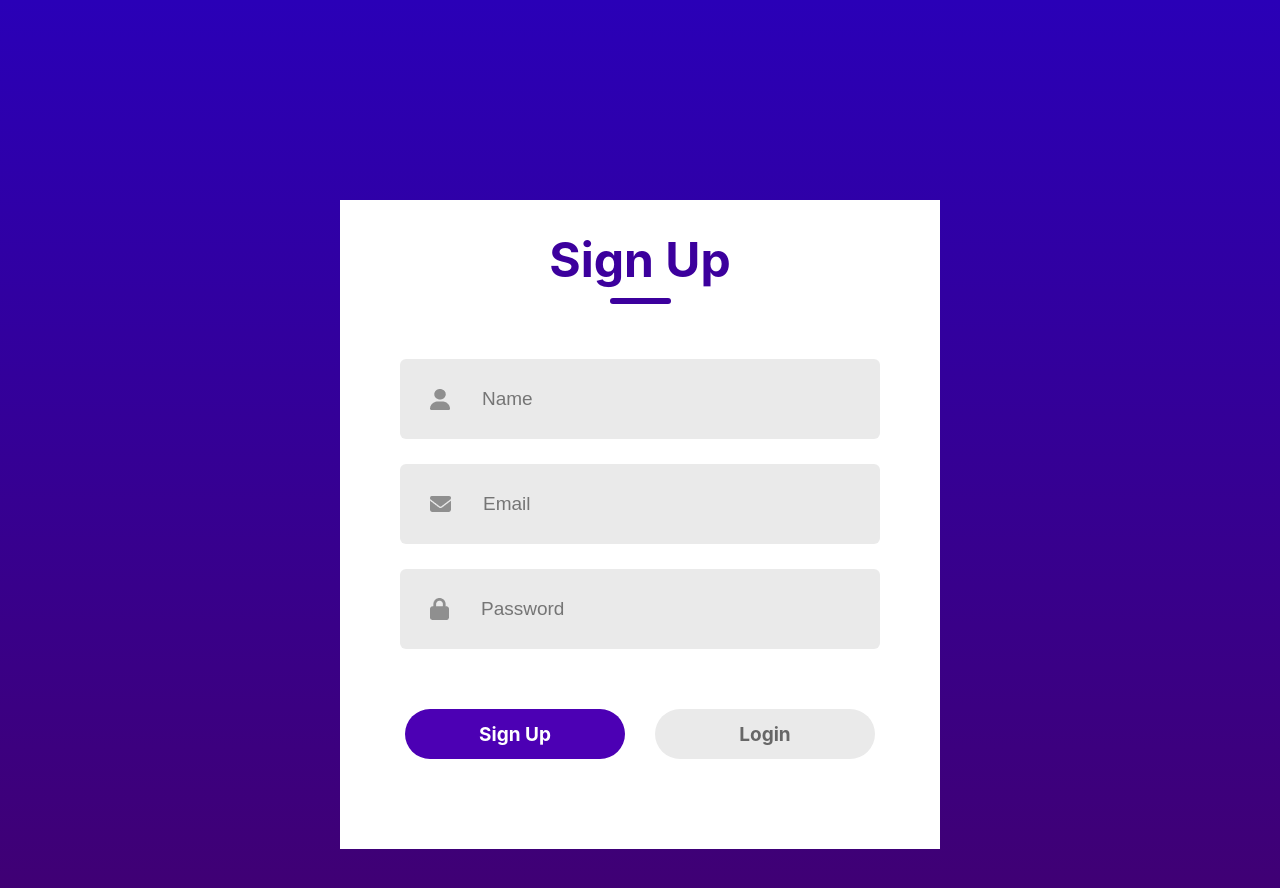
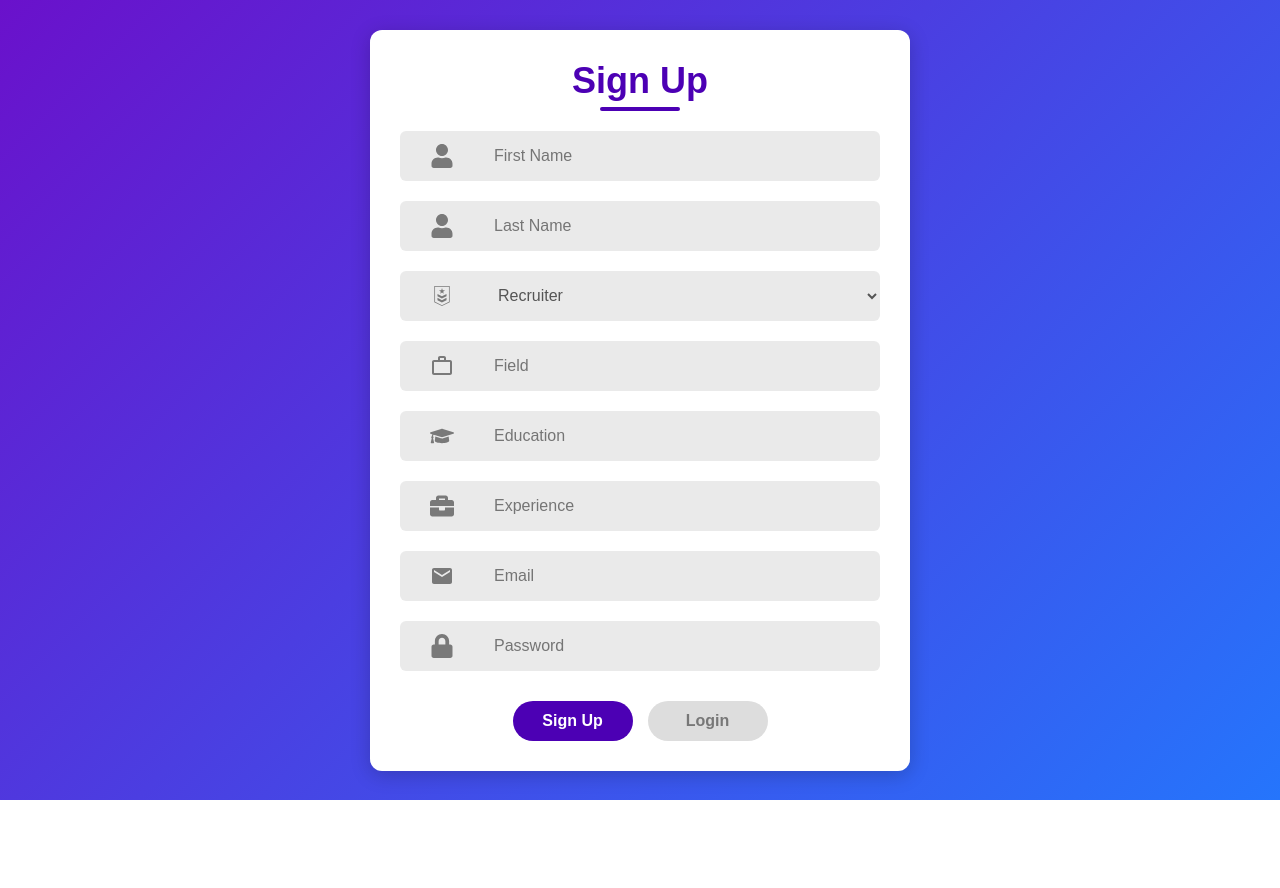
Before and after one commit to therodesun/unitedHacks, a React (Create React App) app in the folder frontend/: page / in a window 1280 px wide. Shown: the top 888 px of the page. After the commit the page ends 800 px from the top, so only its background shows below. Built offline with nearby package versions, Linux system fonts and the light colour scheme.

Commit message:
added more fields on signup

```diff
--- a/frontend/package.json
+++ b/frontend/package.json
@@ -6,6 +6,7 @@
     "cra-template": "1.2.0",
     "react": "^19.0.0",
     "react-dom": "^19.0.0",
+    "react-icons": "^5.4.0",
     "react-scripts": "5.0.1",
     "web-vitals": "^4.2.4"
   },
--- a/frontend/src/Components/LoginSignup/LoginSignup.css
+++ b/frontend/src/Components/LoginSignup/LoginSignup.css
@@ -1,101 +1,131 @@
-.container{
-    display:flex;
-    flex-direction:column;
-    margin:auto;
-    margin-top:200px;
-    width: 600px;
-    background: #fff;
-    padding-bottom: 30px;
-
+body {
+    margin: 0;
+    font-family: 'Arial', sans-serif;
+    background: linear-gradient(135deg, #6a11cb, #2575fc);
+    min-height: 100vh;
+    display: flex;
+    align-items: center;
+    justify-content: center;
 }
 
- .header{
+.container {
     display: flex;
     flex-direction: column;
     align-items: center;
-     gap: 9px;
-     width: 100%;
-     margin-top: 30px;
-
+    width: 500px;
+    background: #fff;
+    box-shadow: 0 4px 20px rgba(0, 0, 0, 0.2);
+    border-radius: 12px;
+    padding: 30px 20px;
+    overflow: hidden;
+    position: relative;
 }
 
- .text{
-     color: #3c009d;
-     font-size: 48px;
-     font-weight: 700;
+.header {
+    display: flex;
+    flex-direction: column;
+    align-items: center;
+    margin-bottom: 20px;
 }
 
- .underline{
-     width: 61px;
-     height: 6px;
-     background: #3c009d;
-     border-radius: 9px;
+.text {
+    color: #4c00b4;
+    font-size: 36px;
+    font-weight: 700;
+    text-align: center;
+    margin: 0;
 }
 
- .inputs{
-    margin-top: 55px;
+.underline {
+    width: 80px;
+    height: 4px;
+    background: #4c00b4;
+    border-radius: 5px;
+    margin-top: 5px;
+}
+
+.inputs {
     display: flex;
     flex-direction: column;
-    gap: 25px;
+    gap: 20px;
+    width: 100%;
 }
+
 
 .input{
     display: flex;
     align-items: center;
     margin: auto;
     width: 480px;
-     height: 80px;
+    height: 50px;
     background: #eaeaea;
     border-radius: 6px;
 }
 
- .input img{
-     margin: 0px 30px;
- }
-
- .input input{
-     height: 50px;
-     width: 400px;
+.input input,
+.input select {
+    flex: 1;
+    height: 100%;
     background: transparent;
     border: none;
     outline: none;
-     color: #797979;
-     font-size: 19px;
+    color: #555;
+    font-size: 16px;
+    padding-left: 10px;
+
 }
 
- .forgot-password{
-     padding-left: 62px;
-     margin-top: 27px;
+.input svg {
     color: #797979;
-     font-size: 18px;
 }
 
- .forgot-password span{
-     color: #4c00b4;
-     cursor: pointer;
+.submit-container {
+    display: flex;
+    gap: 15px;
+    margin-top: 30px;
+    width: 100%;
+    justify-content: center;
 }
 
- .submit-container{
-     display: flex;
-     gap: 30px;
-     margin: 60px auto;
- }
-
- .submit{
+.submit {
     display: flex;
     justify-content: center;
     align-items: center;
-     width: 220px;
-     height: 50px;
+    width: 120px;
+    height: 40px;
     color: #fff;
     background: #4c00b4;
-     border-radius: 50px;
-     font-size: 19px;
-     font-weight: 700;
+    border-radius: 20px;
+    font-size: 16px;
+    font-weight: 600;
     cursor: pointer;
+    transition: background 0.3s ease;
 }
 
- .gray{
-     background: #EAEAEA;
-     color: #676767;
+.submit:hover {
+    background: #5d00d6;
 }
+
+.gray {
+    background: #ddd;
+    color: #777;
+    cursor: not-allowed;
+}
+
+.forgot-password {
+    margin-top: 20px;
+    font-size: 14px;
+    color: #797979;
+}
+
+.forgot-password span {
+    color: #4c00b4;
+    cursor: pointer;
+    text-decoration: underline;
+}
+
+@media (max-width: 600px) {
+    .container {
+        width: 90%;
+    }
+}
--- a/frontend/src/Components/LoginSignup/LoginSignup.jsx
+++ b/frontend/src/Components/LoginSignup/LoginSignup.jsx
@@ -1,49 +1,82 @@
-import React from 'react'
-import './LoginSignup.css'
-import {useState} from 'react'
-
-import user_icon from '../Assets/person.png'
-import email_icon from '../Assets/email.png'
-import password_icon from '../Assets/password.png'
+import React, { useState } from 'react';
+import './LoginSignup.css';
+import { FaUser, FaGraduationCap, FaBriefcase, FaLock } from 'react-icons/fa';
+import { MdEmail, MdWorkOutline } from 'react-icons/md';
+import { GiRank3 } from 'react-icons/gi';
 
 const LoginSignup = () => {
-
     const [action, setAction] = useState("Sign Up");
 
-
-
-
-
-
-
     return (
-        <div className = 'container'>
-            <div className = "header">
-                <div className = "text">{action}</div>
-                <div className = "underline"></div>
+        <div className="container">
+            <div className="header">
+                <div className="text">{action}</div>
+                <div className="underline"></div>
             </div>
-        <div className = "inputs">
-            {action==="Login"?<div></div>: <div className = "input">
-            <img src={user_icon} alt="" />
-            <input type="text" placeholder="Name" />
-        </div>}
-
-        <div className = "input">
-            <img src={email_icon} alt="" />
-            <input type="email" placeholder="Email"/>
-        </div>
-        <div className = "input">
-            <img src={password_icon} alt="" />
-            <input type="password" placeholder="Password"/>
-        </div>
-        </div>
-        {action==="Sign Up"?<div></div>:<div className = "forgot-password">Forgot Password? <span>Click Here!</span></div>}
-
-        <div className = "submit-container">
-            <div className = {action==="Login"?"submit gray":"submit"} onClick = {()=> {setAction("Sign Up")}}>Sign Up</div>
-            <div className = {action==="Sign Up"?"submit gray":"submit" } onClick = {() => {setAction("Login")}}>Login</div>
-        </div>
-
+            <div className="inputs">
+                {action === "Sign Up" && (
+                    <>
+                        <div className="input">
+                            <FaUser size={24} color="#797979" style={{ margin: '0 30px' }} />
+                            <input type="text" placeholder="First Name" />
+                        </div>
+                        <div className="input">
+                            <FaUser size={24} color="#797979" style={{ margin: '0 30px' }} />
+                            <input type="text" placeholder="Last Name" />
+                        </div>
+                        <div className="input">
+                            <GiRank3 size={24} color="#797979" style={{ margin: '0 30px' }} />
+                            <select>
+                                <option value="recruiter">Recruiter</option>
+                                <option value="employee">Employee</option>
+                            </select>
+                        </div>
+                        <div className="input">
+                            <MdWorkOutline size={24} color="#797979" style={{ margin: '0 30px' }} />
+                            <input type="text" placeholder="Field" />
+                        </div>
+                        <div className="input">
+                            <FaGraduationCap size={24} color="#797979" style={{ margin: '0 30px' }} />
+                            <input type="text" placeholder="Education" />
+                        </div>
+                        <div className="input">
+                            <FaBriefcase size={24} color="#797979" style={{ margin: '0 30px' }} />
+                            <input type="text" placeholder="Experience" />
+                        </div>
+                    </>
+                )}
+                <div className="input">
+                    <MdEmail size={24} color="#797979" style={{ margin: '0 30px' }} />
+                    <input type="email" placeholder="Email" />
+                </div>
+                <div className="input">
+                    <FaLock size={24} color="#797979" style={{ margin: '0 30px' }} />
+                    <input type="password" placeholder="Password" />
+                </div>
+            </div>
+            {action === "Login" && (
+                <div className="forgot-password">
+                    Forgot Password? <span>Click Here!</span>
+                </div>
+            )}
+            <div className="submit-container">
+                <div
+                    className={action === "Login" ? "submit gray" : "submit"}
+                    onClick={() => {
+                        setAction("Sign Up");
+                    }}
+                >
+                    Sign Up
+                </div>
+                <div
+                    className={action === "Sign Up" ? "submit gray" : "submit"}
+                    onClick={() => {
+                        setAction("Login");
+                    }}
+                >
+                    Login
+                </div>
+            </div>
         </div>
     );
 };
```
Also changed, not shown: 1 other file (tests, documents, lock files or other folders). Lines whose indentation alone changed are shown as unchanged.
